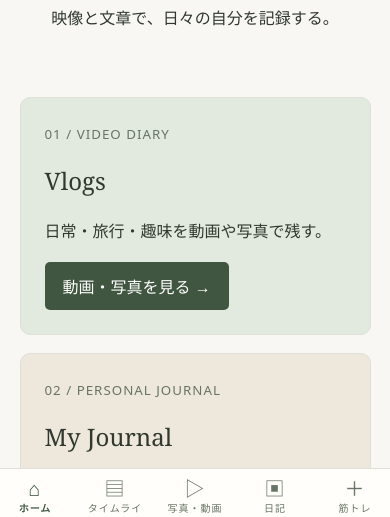
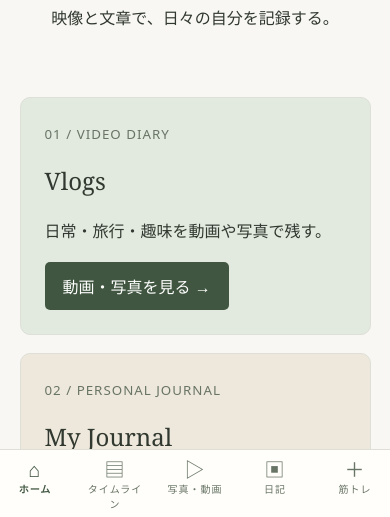
Before and after one commit to fr2p9mbrzf-droid/Hello_World, a plain HTML site: page index.html in a window 390 px wide. Shown: the part 305-822 px from the top of the page. Drawn offline with Linux system fonts and the light colour scheme; a script that the page names is missing.

Commit message:
Raise mobile bottom navigation 18px above safe area and reserve content spacing

```diff
--- a/index.html
+++ b/index.html
@@ -7,7 +7,7 @@ header>a{color:inherit;text-decoration:none;display:inline-block}
 #journal form,#j-admin{margin:18px 0}#j-rooms{margin:12px 0 24px}#j-rooms button.j-selected{background:#405640;color:white}#j-admin article{padding:14px;margin:10px 0}#j-admin article p{overflow-wrap:anywhere}#j-rename input{flex:1;min-width:150px}#j-status{overflow-wrap:anywhere}
 header nav a[aria-current="page"]{font-weight:700;text-decoration:underline;text-underline-offset:6px}#timeline{max-width:760px;margin:auto}.tl-toolbar{display:flex;align-items:flex-end;gap:12px;flex-wrap:wrap}.tl-toolbar>div{flex:1;min-width:180px}.tl-toolbar label{margin-top:0}.tl-top{display:flex;gap:12px;align-items:center}.tl-top>div{min-width:0;flex:1;overflow-wrap:anywhere}.tl-top small{display:block;letter-spacing:0;margin-top:4px}.tl-avatar{width:42px;height:42px;border-radius:50%;background:#e2e9df;color:#405640;display:grid;place-items:center;font-size:19px;flex-shrink:0}.tl-kind{background:#eee8dc;color:#405640;padding:5px 10px;border-radius:20px;font-size:12px}.tl-card h2{overflow-wrap:anywhere;margin:18px 0 8px}.tl-card details{border-top:1px solid #dedfd7;padding-top:12px;margin-top:15px}.tl-card summary{cursor:pointer;color:#405640}.tl-media{display:block;max-width:100%;width:100%;height:auto;max-height:620px;object-fit:contain;border-radius:6px;background:#e9ece4;margin-top:12px}.tl-card video{background:#101510}#tl-status{font-size:14px;color:#687465;overflow-wrap:anywhere}#tl-more{width:100%;margin-top:12px}
 #training{max-width:850px;margin:auto}#tr-form{margin:20px 0}#tr-status{overflow-wrap:anywhere}.tr-inputs{display:grid;grid-template-columns:repeat(auto-fit,minmax(115px,1fr));gap:12px}.tr-inputs input{min-width:0}.tr-stats{display:grid;grid-template-columns:repeat(3,minmax(0,1fr));gap:10px;margin:18px 0}.tr-stats .panel{padding:15px;min-width:0}.tr-stats strong{display:block;font-size:clamp(19px,4vw,30px);margin:8px 0;overflow-wrap:anywhere}.tr-best{display:flex;gap:12px;align-items:center;flex-wrap:wrap;padding:12px 0;border-bottom:1px solid #dedfd7}.tr-best:last-child{border:0}.tr-best strong{flex:1;min-width:100px;overflow-wrap:anywhere}.tr-day{margin-top:28px;color:#687465}.tr-record{margin:10px 0;padding:18px}.tr-record p{margin:8px 0}.tr-record strong{overflow-wrap:anywhere}@media(max-width:520px){.tr-stats .panel{padding:10px}.tr-stats small{font-size:10px}.tr-inputs{gap:8px}#training h1{font-size:38px}}
-#j-calendar{margin:20px 0}.j-cal-header{display:flex;align-items:center;justify-content:space-between;margin-bottom:12px}#j-cal-grid{display:grid;grid-template-columns:repeat(7,minmax(0,1fr));gap:4px;text-align:center;align-items:start}#j-cal-grid>.j-cal-day{padding:7px 2px;min-height:44px;background:#f8f7f3;color:#30382f;font-size:14px}#j-cal-grid>.has-entry{background:#e2e9df;font-weight:bold}#j-cal-grid>.is-selected{background:#405640;color:white}#j-cal-grid>.is-selected small{color:white}#j-cal-grid button small{display:block;font-size:10px;letter-spacing:0}#j-cal-clear{margin-top:12px}#mobile-nav{display:none}@media(max-width:640px){body{padding-bottom:calc(72px + env(safe-area-inset-bottom,0px))}header{padding:18px 5%}header nav{gap:12px}header nav a{font-size:11px}#mobile-nav{display:flex;position:fixed;bottom:0;left:0;right:0;z-index:10;background:#fffefa;border-top:1px solid #dedfd7;padding:8px 4px calc(8px + env(safe-area-inset-bottom,0px));justify-content:space-around}#mobile-nav a{flex:1;text-align:center;color:#687465;font-size:10px;line-height:1.5;min-height:44px}#mobile-nav a span{display:block;font-size:20px;line-height:1.2}#mobile-nav a[aria-current="page"]{color:#405640;font-weight:700}#j-calendar{padding:12px}}
+#j-calendar{margin:20px 0}.j-cal-header{display:flex;align-items:center;justify-content:space-between;margin-bottom:12px}#j-cal-grid{display:grid;grid-template-columns:repeat(7,minmax(0,1fr));gap:4px;text-align:center;align-items:start}#j-cal-grid>.j-cal-day{padding:7px 2px;min-height:44px;background:#f8f7f3;color:#30382f;font-size:14px}#j-cal-grid>.has-entry{background:#e2e9df;font-weight:bold}#j-cal-grid>.is-selected{background:#405640;color:white}#j-cal-grid>.is-selected small{color:white}#j-cal-grid button small{display:block;font-size:10px;letter-spacing:0}#j-cal-clear{margin-top:12px}#mobile-nav{display:none}@media(max-width:640px){body{padding-bottom:calc(96px + env(safe-area-inset-bottom,0px))}header{padding:18px 5%}header nav{gap:12px}header nav a{font-size:11px}#mobile-nav{display:flex;position:fixed;bottom:calc(18px + env(safe-area-inset-bottom,0px));left:0;right:0;z-index:10;background:#fffefa;border-top:1px solid #dedfd7;border-bottom:1px solid #dedfd7;padding:8px 4px;justify-content:space-around}#mobile-nav a{flex:1;text-align:center;color:#687465;font-size:10px;line-height:1.5;min-height:44px}#mobile-nav a span{display:block;font-size:20px;line-height:1.2}#mobile-nav a[aria-current="page"]{color:#405640;font-weight:700}#j-calendar{padding:12px}}
 .tr-exercise-picker{display:grid;grid-template-columns:1fr;gap:0}.tr-exercise-picker select{min-width:0;width:100%}
 .site-brand{display:flex;align-items:center;gap:14px;flex-wrap:wrap;min-width:0}.site-brand>a{color:inherit;text-decoration:none;display:inline-block;white-space:nowrap}.site-date{color:#687465;font-size:13px;letter-spacing:.02em;white-space:nowrap;font-variant-numeric:tabular-nums}@media(max-width:640px){.site-brand{gap:10px}.site-brand strong{font-size:23px}.site-date{font-size:12px}}
 #site-menu-toggle{display:none}#site-menu-backdrop{display:none}#site-menu-toggle .menu-close{display:none}
```
